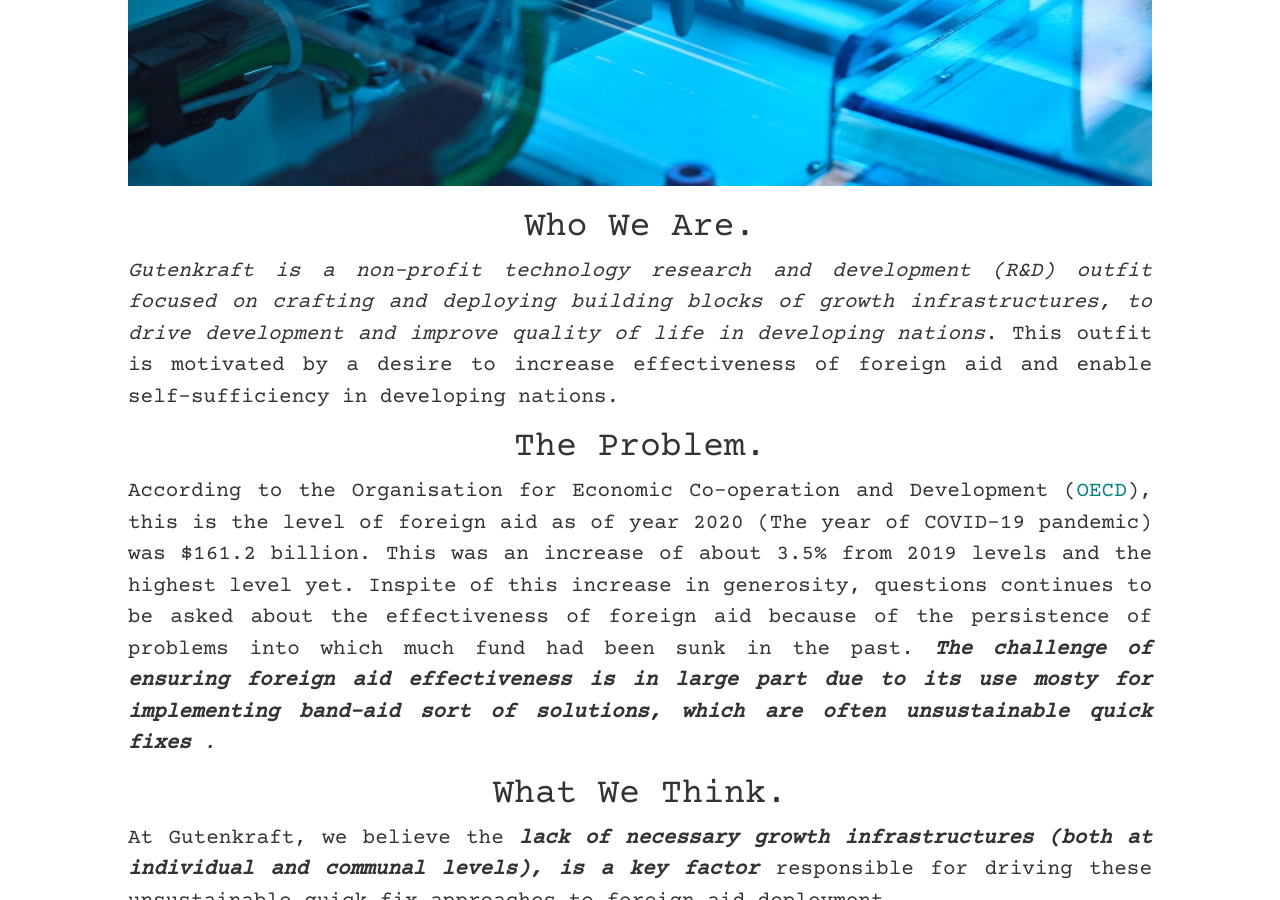
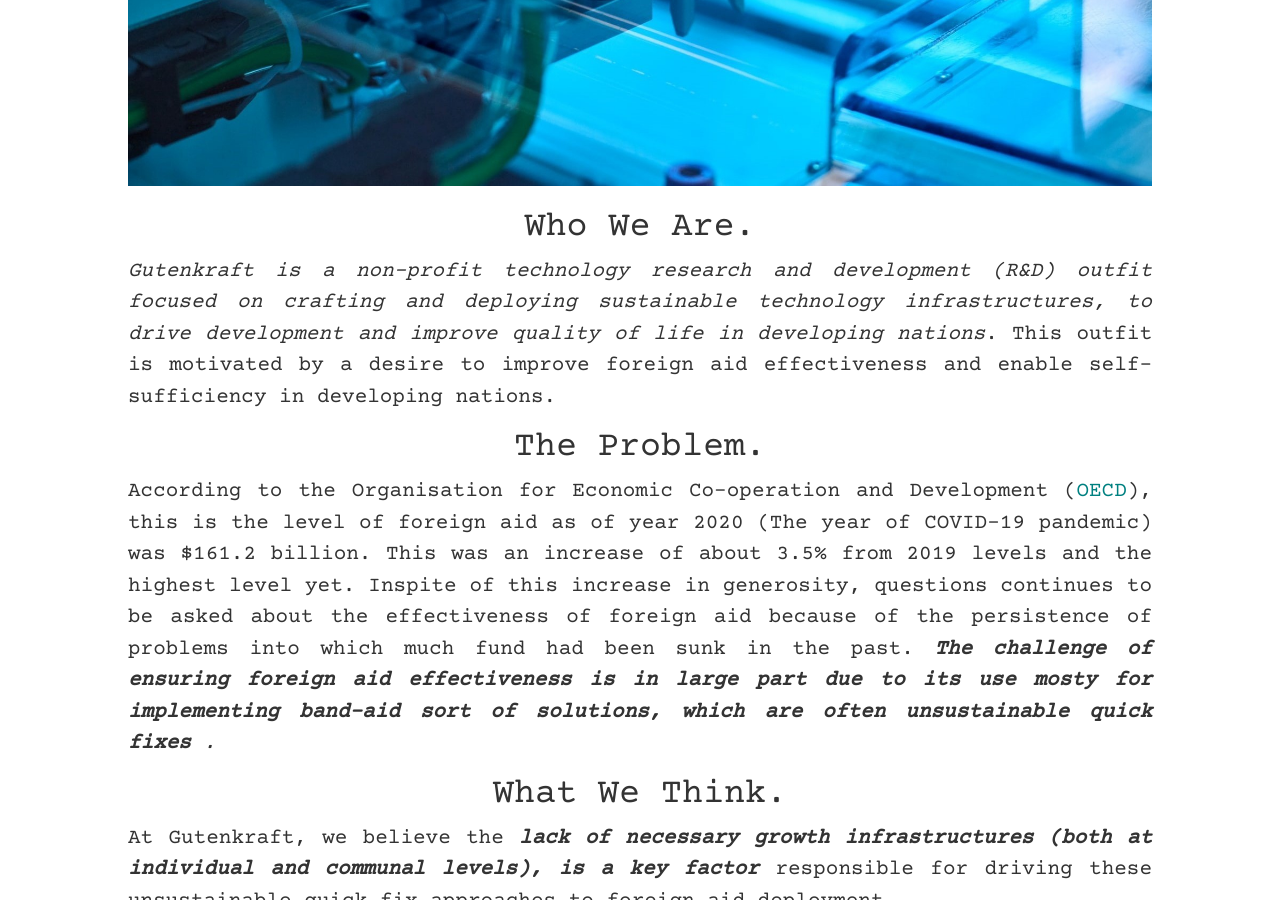
Before and after one commit to oferonmi/datafilik.github.io, a Jekyll site: the page built from index.html, in a window 1280 px wide and 900 px high, scrolled down 438 px. Built offline with Jekyll 4.4.1, drawn with Linux system fonts in a browser that asks for light colours; some web fonts are replaced.

Commit message:
content update

```diff
--- a/index.html
+++ b/index.html
@@ -13,7 +13,7 @@ title: Gutenkraft - Adapt and Innovate for growth
 	<h1 class="text-center">Who We Are.</h1>
 
 	<p class="fs-2" align="justify">
-		<em>Gutenkraft is a non-profit technology research and development (R&D) outfit focused on crafting and deploying building blocks of growth  infrastructures, to drive development and improve quality of life in developing nations</em>. This outfit is motivated by a desire to increase effectiveness of foreign aid and enable self-sufficiency in developing nations.
+		<em>Gutenkraft is a non-profit technology research and development (R&D) outfit focused on crafting and deploying sustainable technology infrastructures, to drive development and improve quality of life in developing nations</em>. This outfit is motivated by a desire to improve foreign aid effectiveness and enable self-sufficiency in developing nations.
 	</p>
 </section>
 
```
